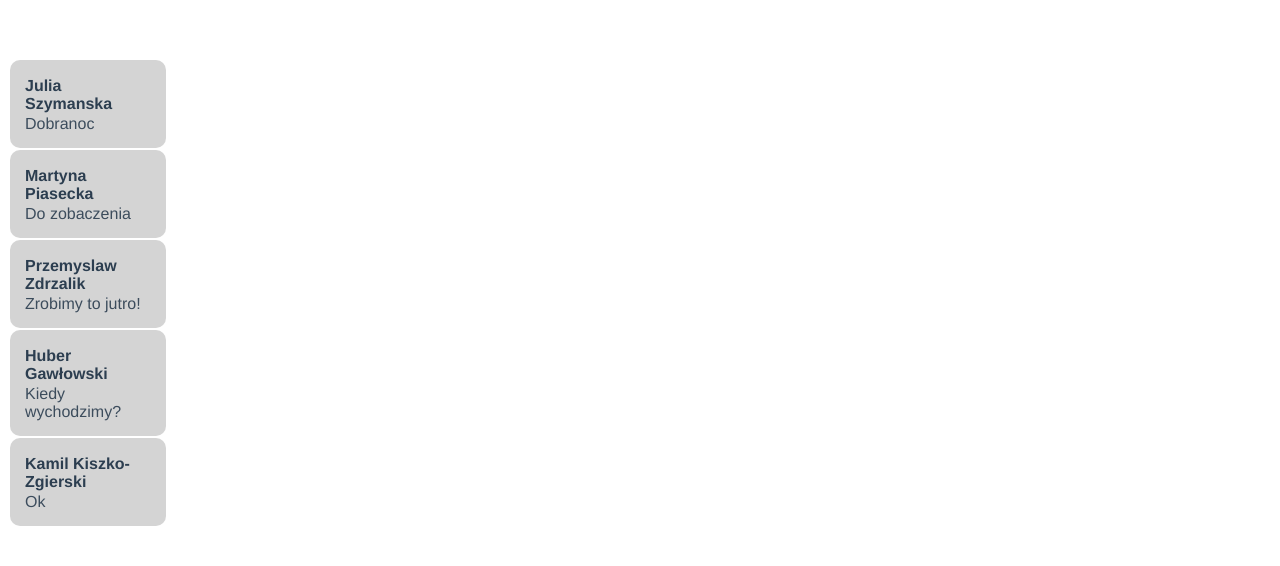
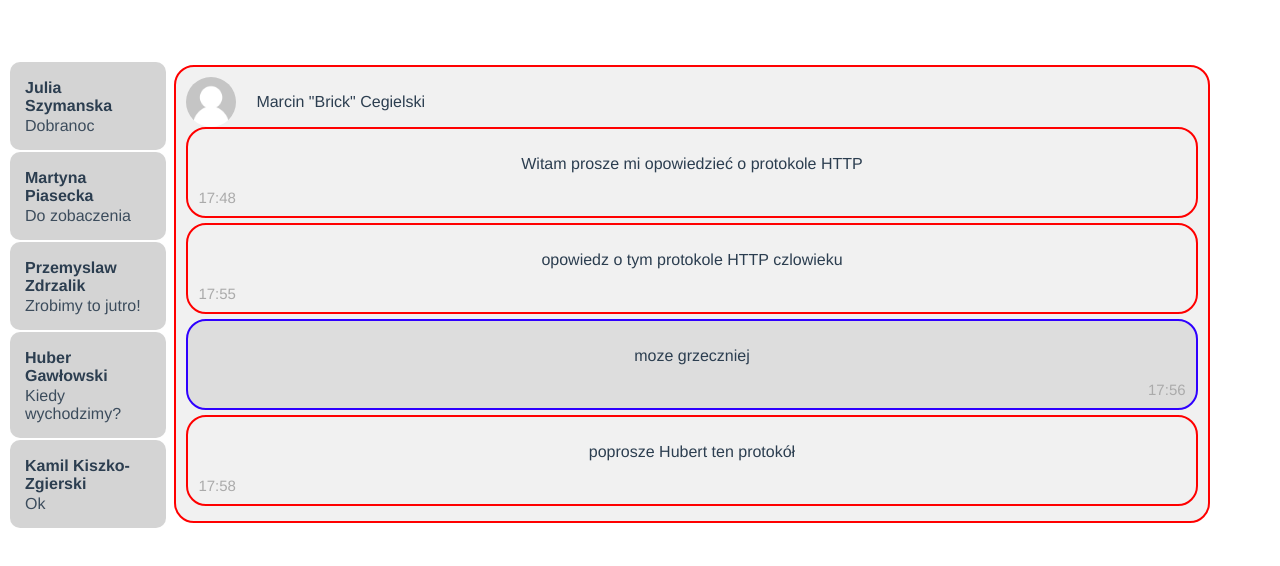
Before and after one commit to ZdrzalikPrzemyslaw/Chat-Web-Application, a Vue app in the folder FrontEnd/: page / in a window 1280 px wide. Shown: the top 566 px of the page. Built offline with nearby package versions, Linux system fonts and the light colour scheme.

Commit message:
Create a conversation view

```diff
--- a/FrontEnd/package.json
+++ b/FrontEnd/package.json
@@ -9,7 +9,8 @@
   },
   "dependencies": {
     "core-js": "^3.6.5",
-    "vue": "^3.0.0"
+    "vue": "^3.0.0",
+    "vue-quick-chat": "^1.2.6"
   },
   "devDependencies": {
     "@vue/cli-plugin-babel": "~4.5.0",
--- a/FrontEnd/src/App.vue
+++ b/FrontEnd/src/App.vue
@@ -2,17 +2,20 @@
 <!--  <img alt="Vue logo" src="./assets/logo.png">-->
 <!--  <HelloWorld msg="Welcome to Your Vue.js App"/>-->
   <ChatsList/>
+  <ConversationView />
 </template>
 
 <script>
 // import HelloWorld from './components/HelloWorld.vue'
 import ChatsList from "@/components/ChatsList";
+import ConversationView from "@/components/ConversationView"
 
 export default {
   name: 'App',
   components: {
     // HelloWorld,
     ChatsList,
+    ConversationView,
   }
 }
 </script>
--- a/FrontEnd/src/components/ChatsList.vue
+++ b/FrontEnd/src/components/ChatsList.vue
@@ -1,5 +1,5 @@
 <template>
-  <div class="container">
+  <div class="container" id="main_container">
     <div class="row" v-for="chat in this.chats" v-bind:key="chat" id="OneChat" @click="this.onClickChat">
       <div class="col" id="UserName">
         {{ chat[0] }}
@@ -32,7 +32,7 @@ export default {
   padding: 15px;
   text-align: left;
   cursor: pointer;
-  width: 10%;
+  width: 100%;
   background: #D4D4D4;
   margin: 2px;
   border-radius: 10px;
@@ -46,4 +46,10 @@ export default {
 #LastMessage {
   opacity: 0.9;
 }
+
+#main_container {
+  float: left;
+  width: 10%;
+}
+
 </style>
--- /dev/null
+++ b/FrontEnd/src/components/ConversationView.vue
@@ -0,0 +1,82 @@
+<template>
+  <div class="container" id="main_container">
+    <img src="../assets/profile_pic.jpg">
+    <p id="user_name">Marcin "Brick" Cegielski</p>
+    <div v-for="message in messages" v-bind:key="message">
+    <div v-if="message[2]==0" class="container" >
+      <p>{{message[0]}}</p>
+      <span class="time-left">{{message[1]}}</span>
+    </div>
+    <div v-else class="container darker">
+      <p>{{message[0]}}</p>
+      <span class="time-right">{{message[1]}}</span>
+    </div>
+    </div>
+  </div>
+</template>
+
+
+<script>
+export default {
+  name: "ConversationView",
+  data() {
+    return {
+      messages: [["Witam prosze mi opowiedzieć o protokole HTTP","17:48",0], ["opowiedz o tym protokole HTTP czlowieku","17:55",0],
+         ["moze grzeczniej","17:56",1], ["poprosze Hubert ten protokół","17:58",0]], // 0 - we receive message, 1 -we send message
+
+    }
+  }
+};
+</script>
+
+<style scoped>
+.container {
+  border: 2px solid #ff0000;
+  background-color: #f1f1f1;
+  border-radius: 20px;
+  padding: 10px;
+  margin: 5px 0;
+
+}
+
+.darker {
+  border-color: rgb(47, 0, 255);
+  background-color: #ddd;
+}
+
+.container::after {
+  content: "";
+  clear: both;
+  display: table;
+}
+
+.container img {
+  float: left;
+  max-width: 50px;
+  width: 100%;
+  margin-right: 20px;
+  border-radius: 50%;
+}
+
+.time-right {
+  float: right;
+  color: #aaa;
+  font-size: 15px;
+}
+
+.time-left {
+  float: left;
+  color: #aaa;
+  font-size: 15px;
+}
+
+ #main_container {
+  float: left;
+  margin-left: 40px;
+  width: 80%;
+}
+
+#user_name {
+  text-align: left;
+}
+</style>
```
Also changed, not shown: FrontEnd/src/assets/profile_pic.jpg (added), 1 other file (tests, documents, lock files or other folders).
